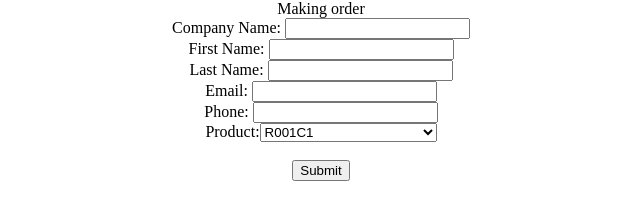
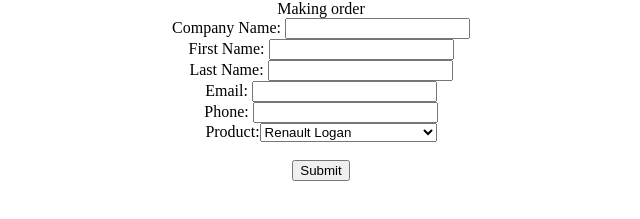
Before and after one commit to DKrulikovski/successMotorsApp, a website: page public/index.html in a window 1280 px wide. Shown: the part 67-286 px from the top of the page, 319-959 px from the left. Drawn offline with Linux system fonts and the light colour scheme.

Commit message:
Update index.html

```diff
--- a/public/index.html
+++ b/public/index.html
@@ -32,7 +32,7 @@
         <label for="phone">Phone:   </label><input required="required" id="phone" maxlength="40" name="phone" size="20" type="phone" /><br>
 
         Product:<select id="00N5g000006rI7R" name="00N5g000006rI7R" type ="text">
-          <option value="Renault Logan">R001C1</option>
+          <option value="R001C1">Renault Logan</option>
           <option value="R002C2">Renault Logan Stepway</option>
           <option value="R003C3">Renault Sandero</option>
           <option value="R004C4">Renault Sandero Stepway</option>
```
